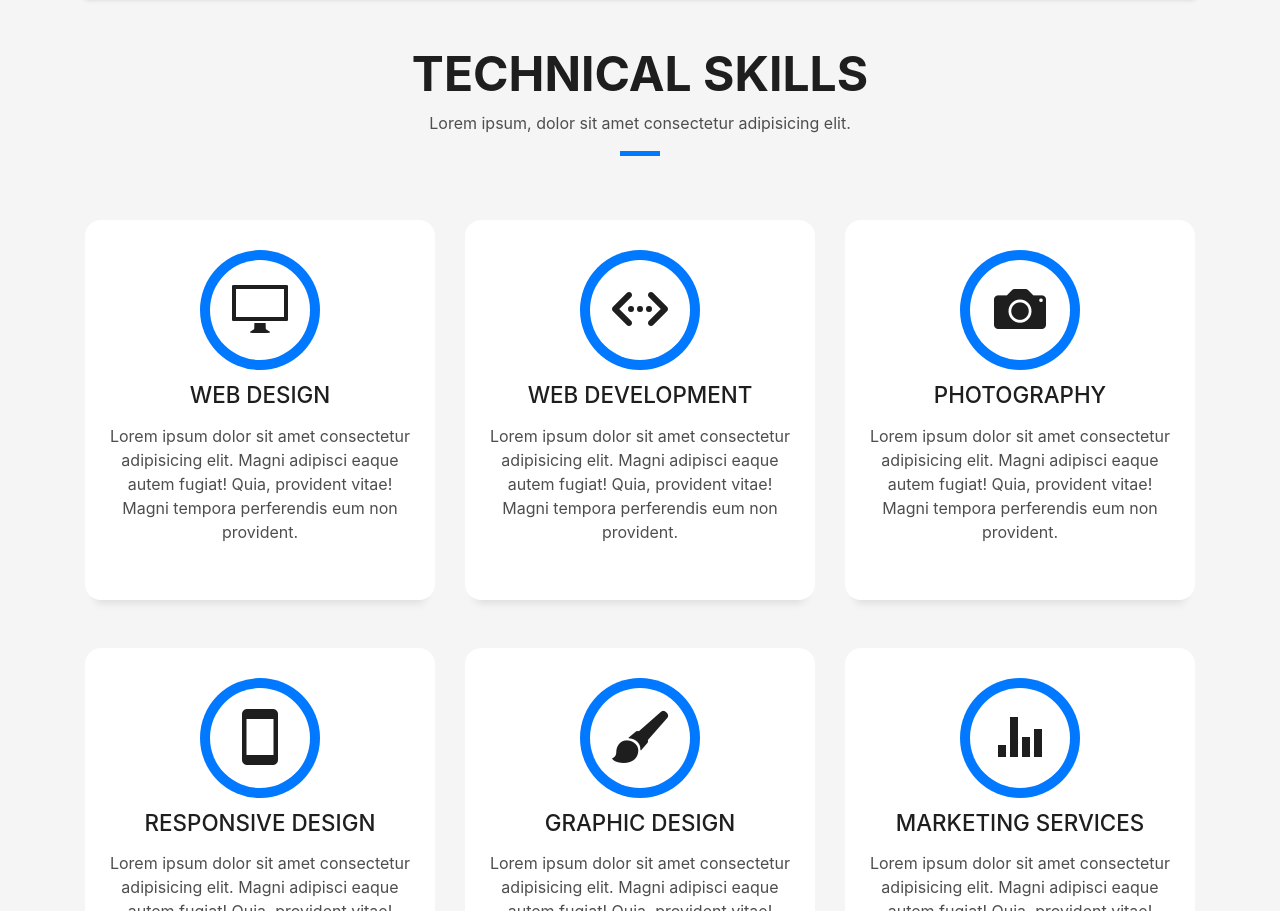
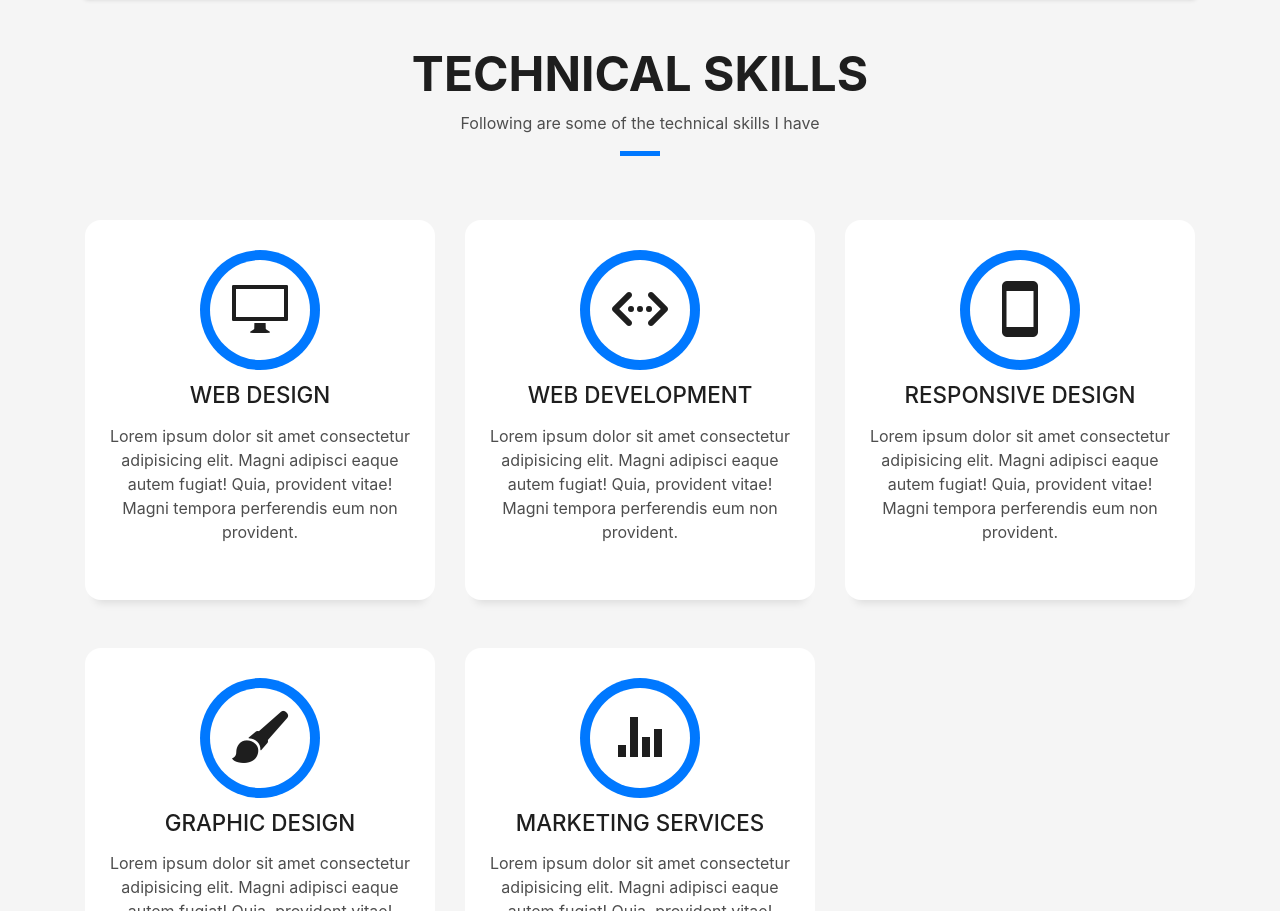
Before and after one commit to hhhardik69420/resume, a plain HTML site: page index.html in a window 1280 px wide. Shown: the part 1489-2400 px from the top of the page. Drawn offline with Linux system fonts and the light colour scheme; files whose address does not match are found by name.

Commit message:
Update index.html

```diff
--- a/index.html
+++ b/index.html
@@ -168,7 +168,7 @@
                 Technical skills
             </h3>
             <p class="subtitle-a">
-              Lorem ipsum, dolor sit amet consectetur adipisicing elit.
+             Following are some of the technical skills I have
             </p>
             <div class="line-mf"></div>
           </div>
@@ -205,7 +205,7 @@
             </div>
           </div>
         </div>
-        <div class="col-md-4">
+         <!--<div class="col-md-4">
           <div class="service-box">
             <div class="service-ico">
               <span class="ico-circle"><i class="ion-camera"></i></span>
@@ -219,7 +219,7 @@
               </p>
             </div>
           </div>
-        </div>
+        </div><!--/ Nav End /-->
         <div class="col-md-4">
           <div class="service-box">
             <div class="service-ico">
```
